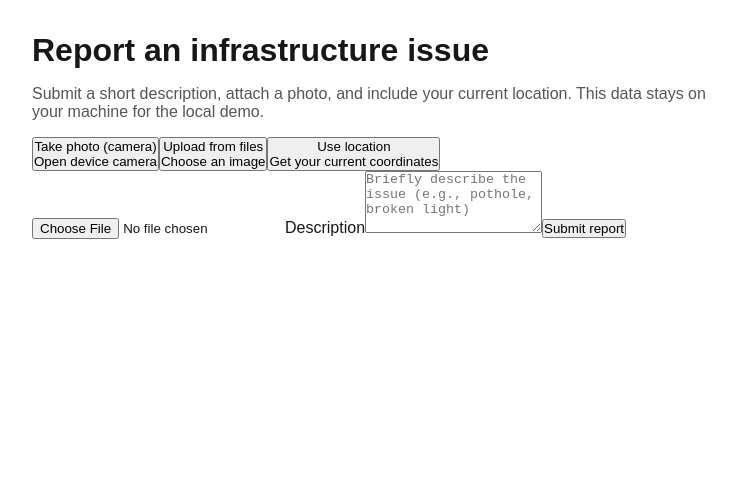
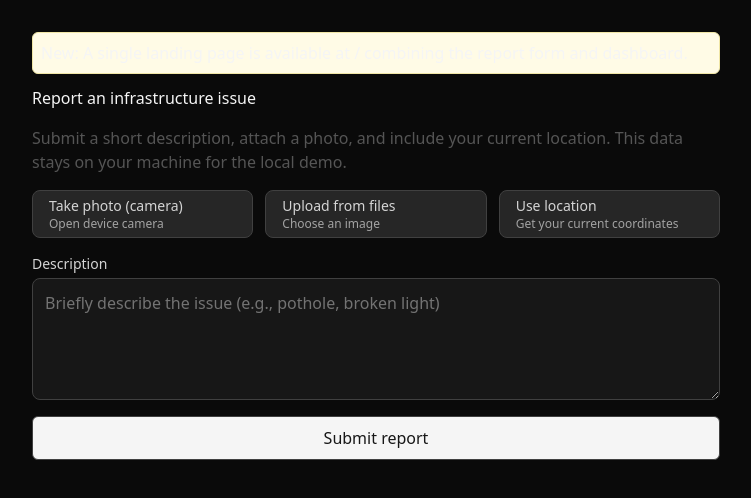
Before and after one commit to akshayaparida/bengaluru-infra-aiagent, a Next.js app: page /report in a window 1280 px wide. Shown: the top 498 px of the page, without its empty margins (264-1015 px from the left). Built offline with nearby package versions, Linux system fonts and the light colour scheme.

Commit message:
chore(ui): layout and global styles adjustments

```diff
--- a/src/app/globals.css
+++ b/src/app/globals.css
@@ -1,42 +1,8 @@
-:root {
-  --background: #ffffff;
-  --foreground: #171717;
-}
+@tailwind base;
+@tailwind components;
+@tailwind utilities;
 
-@media (prefers-color-scheme: dark) {
-  :root {
-    --background: #0a0a0a;
-    --foreground: #ededed;
-  }
-}
+/* Base app styles */
+html, body, #__next { height: 100%; }
 
-html,
-body {
-  max-width: 100vw;
-  overflow-x: hidden;
-}
-
-body {
-  color: var(--foreground);
-  background: var(--background);
-  font-family: Arial, Helvetica, sans-serif;
-  -webkit-font-smoothing: antialiased;
-  -moz-osx-font-smoothing: grayscale;
-}
-
-* {
-  box-sizing: border-box;
-  padding: 0;
-  margin: 0;
-}
-
-a {
-  color: inherit;
-  text-decoration: none;
-}
-
-@media (prefers-color-scheme: dark) {
-  html {
-    color-scheme: dark;
-  }
-}
+:root { color-scheme: dark; }
--- a/src/app/layout.tsx
+++ b/src/app/layout.tsx
@@ -13,9 +13,13 @@ const geistMono = Geist_Mono({
 });
 
 export const metadata: Metadata = {
-  title: "Create Next App",
-  description: "Generated by create next app",
+  title: "Bengaluru Infra Agent (Local PWA)",
+  description: "Local-only POC for civic infra reporting",
+  manifest: "/manifest.json",
+  themeColor: "#0a84ff",
 };
+
+import ServiceWorkerClient from "../components/ServiceWorkerClient";
 
 export default function RootLayout({
   children,
@@ -24,7 +28,8 @@ export default function RootLayout({
 }>) {
   return (
     <html lang="en">
-      <body className={`${geistSans.variable} ${geistMono.variable}`}>
+<body className={`${geistSans.variable} ${geistMono.variable} bg-neutral-950 text-neutral-100 antialiased` }>
+        <ServiceWorkerClient />
         {children}
       </body>
     </html>
--- a/src/app/report/page.tsx
+++ b/src/app/report/page.tsx
@@ -5,6 +5,9 @@ export const dynamic = "force-dynamic";
 export default function ReportPage() {
   return (
     <main style={{ maxWidth: 720, margin: "2rem auto", padding: "0 1rem" }}>
+      <div style={{ padding: 8, background: '#fffbe6', border: '1px solid #f0e6a6', borderRadius: 6, marginBottom: 12 }}>
+        New: A single landing page is available at <a href="/">/</a> combining the report form and dashboard.
+      </div>
       <h1 style={{ marginBottom: "1rem" }}>Report an infrastructure issue</h1>
       <p style={{ color: "#555", marginBottom: "1rem" }}>
         Submit a short description, attach a photo, and include your current location.
```
